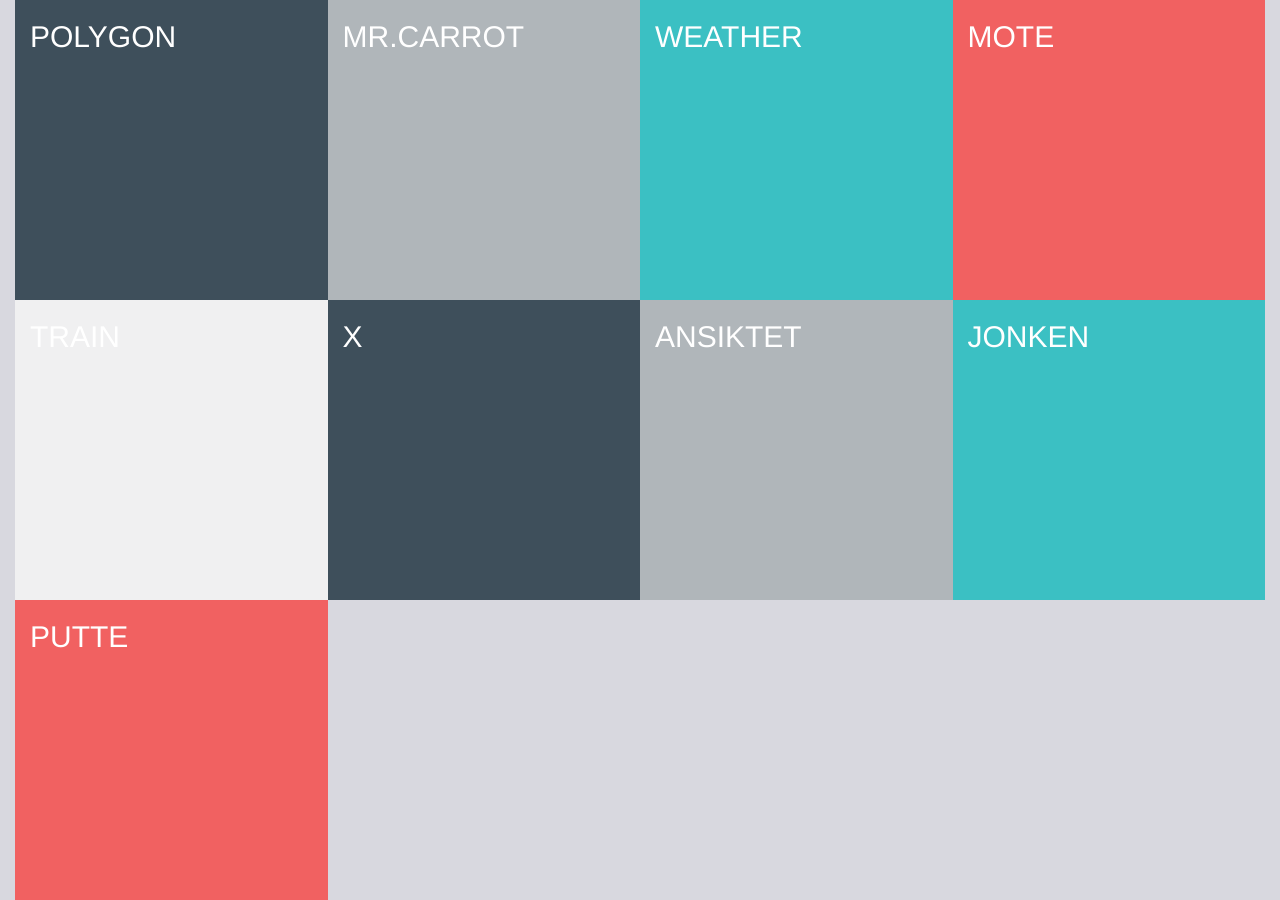
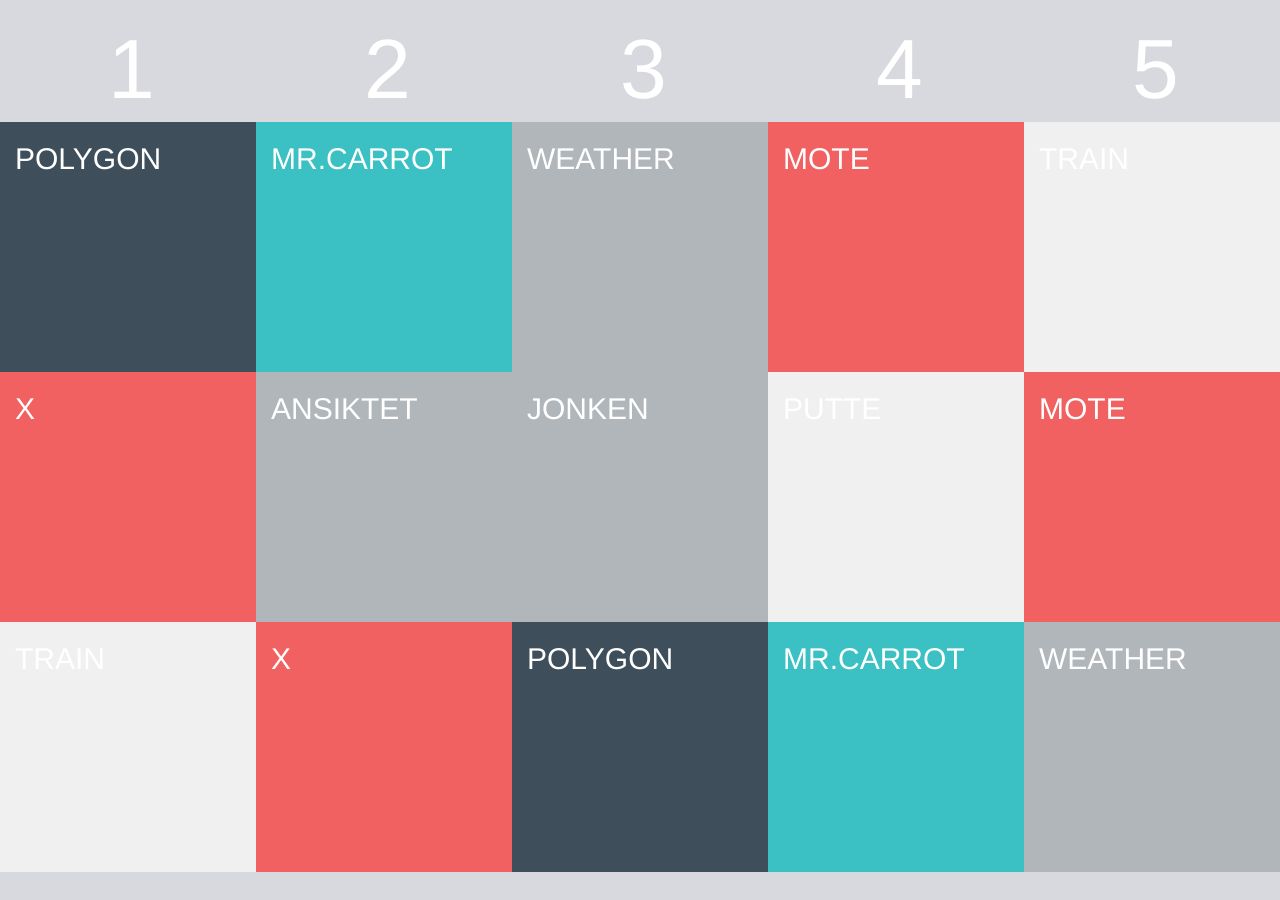
Before and after one commit to johanhenrikssn/trippel, a website: page index.html in a window 1280 px wide. After the commit the page ends 872 px from the top, so only its background shows below. Drawn offline with nearby package versions, Linux system fonts and the light colour scheme.

Commit message:
5 cols per row, timeline and small fixes

```diff
--- a/app/controllers/main.controller.js
+++ b/app/controllers/main.controller.js
@@ -19,12 +19,13 @@
         {
             title: "MR.CARROT",
             description: "Nulla semper, metus vel consequat posuere, neque nisi molestie quam, eu rhoncus nibh ex sed eros. Ut condimentum nec risus nec interdum. Aenean eget lainia metus. In interdum mi eu nisi egestas, nec pulvinar felis accumsan. Quisque sodales luctus pellentesque. Etiam vulputate id sapien sed ultricies. Nulla ac lobortis libero. Suspendisse nec placerat eros, sed commodo lorem. Aliquam sem ante, elementum ac quam sed, condimentum bibendum dolor. Pellentesque imperdiet arcu ut orci vestibulum pretium. Nam maximus sem eget dolor eleifend condimentum. Quisque tempus eget arcu ac sagittis. Curabitur ac nibh imperdiet, hendrerit arcu non, mattis mauris. Phasellus a lectus sit amet nisl pulvinar sollicitudin. Nam sit amet augue sed nibh laoreet faucibus in et dolor. Aenean ex turpis, volutpat eu nibh in, semper sagittis dui.",
-            color: "#B0B6BA"
+            color: "#3BC0C3"
         },
         {
             title: "WEATHER",
             description: "Nulla semper, metus vel consequat posuere, neque nisi molestie quam, eu rhoncus nibh ex sed eros. Ut condimentum nec risus nec interdum. Aenean eget lainia metus. In interdum mi eu nisi egestas, nec pulvinar felis accumsan. Quisque sodales luctus pellentesque. Etiam vulputate id sapien sed ultricies. Nulla ac lobortis libero. Suspendisse nec placerat eros, sed commodo lorem. Aliquam sem ante, elementum ac quam sed, condimentum bibendum dolor. Pellentesque imperdiet arcu ut orci vestibulum pretium. Nam maximus sem eget dolor eleifend condimentum. Quisque tempus eget arcu ac sagittis. Curabitur ac nibh imperdiet, hendrerit arcu non, mattis mauris. Phasellus a lectus sit amet nisl pulvinar sollicitudin. Nam sit amet augue sed nibh laoreet faucibus in et dolor. Aenean ex turpis, volutpat eu nibh in, semper sagittis dui.",
-            color: "#3BC0C3"
+            color: "#B0B6BA"
+
         },
         {
             title: "MOTE",
@@ -39,7 +40,7 @@
         {
             title: "X",
             description: "Nulla semper, metus vel consequat posuere, neque nisi molestie quam, eu rhoncus nibh ex sed eros. Ut condimentum nec risus nec interdum. Aenean eget lainia metus. In interdum mi eu nisi egestas, nec pulvinar felis accumsan. Quisque sodales luctus pellentesque. Etiam vulputate id sapien sed ultricies. Nulla ac lobortis libero. Suspendisse nec placerat eros, sed commodo lorem. Aliquam sem ante, elementum ac quam sed, condimentum bibendum dolor. Pellentesque imperdiet arcu ut orci vestibulum pretium. Nam maximus sem eget dolor eleifend condimentum. Quisque tempus eget arcu ac sagittis. Curabitur ac nibh imperdiet, hendrerit arcu non, mattis mauris. Phasellus a lectus sit amet nisl pulvinar sollicitudin. Nam sit amet augue sed nibh laoreet faucibus in et dolor. Aenean ex turpis, volutpat eu nibh in, semper sagittis dui.",
-            color: "#3E4F5B"
+            color: "#F16161"
         },
         {
             title: "ANSIKTET",
@@ -49,17 +50,44 @@
         {
             title: "JONKEN",
             description: "Nulla semper, metus vel consequat posuere, neque nisi molestie quam, eu rhoncus nibh ex sed eros. Ut condimentum nec risus nec interdum. Aenean eget lainia metus. In interdum mi eu nisi egestas, nec pulvinar felis accumsan. Quisque sodales luctus pellentesque. Etiam vulputate id sapien sed ultricies. Nulla ac lobortis libero. Suspendisse nec placerat eros, sed commodo lorem. Aliquam sem ante, elementum ac quam sed, condimentum bibendum dolor. Pellentesque imperdiet arcu ut orci vestibulum pretium. Nam maximus sem eget dolor eleifend condimentum. Quisque tempus eget arcu ac sagittis. Curabitur ac nibh imperdiet, hendrerit arcu non, mattis mauris. Phasellus a lectus sit amet nisl pulvinar sollicitudin. Nam sit amet augue sed nibh laoreet faucibus in et dolor. Aenean ex turpis, volutpat eu nibh in, semper sagittis dui.",
-            color: "#3BC0C3"
+            color: "#B0B6BA"
         },
         {
             title: "PUTTE",
             description: "Nulla semper, metus vel consequat posuere, neque nisi molestie quam, eu rhoncus nibh ex sed eros. Ut condimentum nec risus nec interdum. Aenean eget lainia metus. In interdum mi eu nisi egestas, nec pulvinar felis accumsan. Quisque sodales luctus pellentesque. Etiam vulputate id sapien sed ultricies. Nulla ac lobortis libero. Suspendisse nec placerat eros, sed commodo lorem. Aliquam sem ante, elementum ac quam sed, condimentum bibendum dolor. Pellentesque imperdiet arcu ut orci vestibulum pretium. Nam maximus sem eget dolor eleifend condimentum. Quisque tempus eget arcu ac sagittis. Curabitur ac nibh imperdiet, hendrerit arcu non, mattis mauris. Phasellus a lectus sit amet nisl pulvinar sollicitudin. Nam sit amet augue sed nibh laoreet faucibus in et dolor. Aenean ex turpis, volutpat eu nibh in, semper sagittis dui.",
+            color: "#F0F0F1"
+        },
+        {
+            title: "MOTE",
+            description: "Nulla semper, metus vel consequat posuere, neque nisi molestie quam, eu rhoncus nibh ex sed eros. Ut condimentum nec risus nec interdum. Aenean eget lainia metus. In interdum mi eu nisi egestas, nec pulvinar felis accumsan. Quisque sodales luctus pellentesque. Etiam vulputate id sapien sed ultricies. Nulla ac lobortis libero. Suspendisse nec placerat eros, sed commodo lorem. Aliquam sem ante, elementum ac quam sed, condimentum bibendum dolor. Pellentesque imperdiet arcu ut orci vestibulum pretium. Nam maximus sem eget dolor eleifend condimentum. Quisque tempus eget arcu ac sagittis. Curabitur ac nibh imperdiet, hendrerit arcu non, mattis mauris. Phasellus a lectus sit amet nisl pulvinar sollicitudin. Nam sit amet augue sed nibh laoreet faucibus in et dolor. Aenean ex turpis, volutpat eu nibh in, semper sagittis dui.",
             color: "#F16161"
         },
+        {
+            title: "TRAIN",
+            description: "Nulla semper, metus vel consequat posuere, neque nisi molestie quam, eu rhoncus nibh ex sed eros. Ut condimentum nec risus nec interdum. Aenean eget lainia metus. In interdum mi eu nisi egestas, nec pulvinar felis accumsan. Quisque sodales luctus pellentesque. Etiam vulputate id sapien sed ultricies. Nulla ac lobortis libero. Suspendisse nec placerat eros, sed commodo lorem. Aliquam sem ante, elementum ac quam sed, condimentum bibendum dolor. Pellentesque imperdiet arcu ut orci vestibulum pretium. Nam maximus sem eget dolor eleifend condimentum. Quisque tempus eget arcu ac sagittis. Curabitur ac nibh imperdiet, hendrerit arcu non, mattis mauris. Phasellus a lectus sit amet nisl pulvinar sollicitudin. Nam sit amet augue sed nibh laoreet faucibus in et dolor. Aenean ex turpis, volutpat eu nibh in, semper sagittis dui.",
+            color: "#F0F0F1"
+        },
+        {
+            title: "X",
+            description: "Nulla semper, metus vel consequat posuere, neque nisi molestie quam, eu rhoncus nibh ex sed eros. Ut condimentum nec risus nec interdum. Aenean eget lainia metus. In interdum mi eu nisi egestas, nec pulvinar felis accumsan. Quisque sodales luctus pellentesque. Etiam vulputate id sapien sed ultricies. Nulla ac lobortis libero. Suspendisse nec placerat eros, sed commodo lorem. Aliquam sem ante, elementum ac quam sed, condimentum bibendum dolor. Pellentesque imperdiet arcu ut orci vestibulum pretium. Nam maximus sem eget dolor eleifend condimentum. Quisque tempus eget arcu ac sagittis. Curabitur ac nibh imperdiet, hendrerit arcu non, mattis mauris. Phasellus a lectus sit amet nisl pulvinar sollicitudin. Nam sit amet augue sed nibh laoreet faucibus in et dolor. Aenean ex turpis, volutpat eu nibh in, semper sagittis dui.",
+            color: "#F16161"
+        },
+        {
+            title: "POLYGON",
+            description: "Nulla semper, metus vel consequat posuere, neque nisi molestie quam, eu rhoncus nibh ex sed eros. Ut condimentum nec risus nec interdum. Aenean eget lainia metus. In interdum mi eu nisi egestas, nec pulvinar felis accumsan. Quisque sodales luctus pellentesque. Etiam vulputate id sapien sed ultricies. Nulla ac lobortis libero. Suspendisse nec placerat eros, sed commodo lorem. Aliquam sem ante, elementum ac quam sed, condimentum bibendum dolor. Pellentesque imperdiet arcu ut orci vestibulum pretium. Nam maximus sem eget dolor eleifend condimentum. Quisque tempus eget arcu ac sagittis. Curabitur ac nibh imperdiet, hendrerit arcu non, mattis mauris. Phasellus a lectus sit amet nisl pulvinar sollicitudin. Nam sit amet augue sed nibh laoreet faucibus in et dolor. Aenean ex turpis, volutpat eu nibh in, semper sagittis dui.",
+            color: "#3E4F5B"
+        },
+        {
+            title: "MR.CARROT",
+            description: "Nulla semper, metus vel consequat posuere, neque nisi molestie quam, eu rhoncus nibh ex sed eros. Ut condimentum nec risus nec interdum. Aenean eget lainia metus. In interdum mi eu nisi egestas, nec pulvinar felis accumsan. Quisque sodales luctus pellentesque. Etiam vulputate id sapien sed ultricies. Nulla ac lobortis libero. Suspendisse nec placerat eros, sed commodo lorem. Aliquam sem ante, elementum ac quam sed, condimentum bibendum dolor. Pellentesque imperdiet arcu ut orci vestibulum pretium. Nam maximus sem eget dolor eleifend condimentum. Quisque tempus eget arcu ac sagittis. Curabitur ac nibh imperdiet, hendrerit arcu non, mattis mauris. Phasellus a lectus sit amet nisl pulvinar sollicitudin. Nam sit amet augue sed nibh laoreet faucibus in et dolor. Aenean ex turpis, volutpat eu nibh in, semper sagittis dui.",
+            color: "#3BC0C3"
+        },
+        {
+            title: "WEATHER",
+            description: "Nulla semper, metus vel consequat posuere, neque nisi molestie quam, eu rhoncus nibh ex sed eros. Ut condimentum nec risus nec interdum. Aenean eget lainia metus. In interdum mi eu nisi egestas, nec pulvinar felis accumsan. Quisque sodales luctus pellentesque. Etiam vulputate id sapien sed ultricies. Nulla ac lobortis libero. Suspendisse nec placerat eros, sed commodo lorem. Aliquam sem ante, elementum ac quam sed, condimentum bibendum dolor. Pellentesque imperdiet arcu ut orci vestibulum pretium. Nam maximus sem eget dolor eleifend condimentum. Quisque tempus eget arcu ac sagittis. Curabitur ac nibh imperdiet, hendrerit arcu non, mattis mauris. Phasellus a lectus sit amet nisl pulvinar sollicitudin. Nam sit amet augue sed nibh laoreet faucibus in et dolor. Aenean ex turpis, volutpat eu nibh in, semper sagittis dui.",
+            color: "#B0B6BA"
 
-        ];
-
-
+        },];
 
 
 
--- a/index.html
+++ b/index.html
@@ -27,14 +27,17 @@
 
 	<div class="col-xs-12" ng-controller="mainController">
 
-	<div class="col-xs-3 thumb" ng-repeat="project in projects" ng-if="!show" ng-click="changeView(project)" ng-style="{'background-color' : project.color}">
+	<div class="col-xs-3 minus0-6 timeline" ng-repeat="i in [1,2,3,4,5]">
+		<h1>{{i}}</h1>
+	</div>
+	<div class="col-xs-3 minus0-6 thumb" ng-repeat="project in projects" ng-if="!show" ng-click="changeView(project)" ng-style="{'background-color' : project.color}">
 		<h2>{{project.title}}</h2>
 	</div>
 
 
 	<div ng-if="show">
 
-		<div class="col-xs-1 sides"><i class="fa fa-x fa-close" ng-click="changeView()"></i></div>
+		<div class="col-xs-1 sides"><i class="fa fa-2x fa-close" ng-click="changeView()"></i></div>
 
 		<div class="col-xs-10">
 
--- a/styles/custom.css
+++ b/styles/custom.css
@@ -40,5 +40,17 @@ video {
 }
 
 .thumb {
-	min-height: 300px;
+	min-height: 250px;
 }
+
+.col-xs-12 {
+	padding: 0;
+}
+
+.minus0-6 {
+	width: 20%;
+}
+
+.timeline {
+	text-align: center;
+}
```
